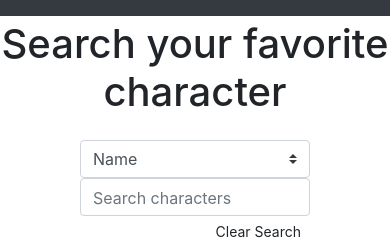
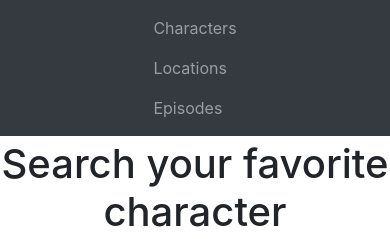
Before and after one commit to JavierAgustinAle/rick-morty, a React (Create React App) app: page / in a window 390 px wide. Shown: the top 239 px of the page. Built offline with nearby package versions, Linux system fonts and the light colour scheme; no server answers.

Commit message:
HEader responsive

```diff
--- a/src/Components/Header/Header.jsx
+++ b/src/Components/Header/Header.jsx
@@ -7,8 +7,8 @@
 
     return (
 
-        <nav className="navbar sticky-top navbar-expand-lg navbar-dark bg-dark ">
-            <div className="collapse navbar-collapse">
+        <nav className="navbar sticky-top navbar-expand-lg navbar-expand-md navbar-dark bg-dark ">
+            <div className="mx-auto">
                 <ul className="navbar-nav mr-auto">
                     <li className="nav-item">
                         <NavLink className="nav-link" exact to="/" activeClassName="activo"> Characters </NavLink>
```
